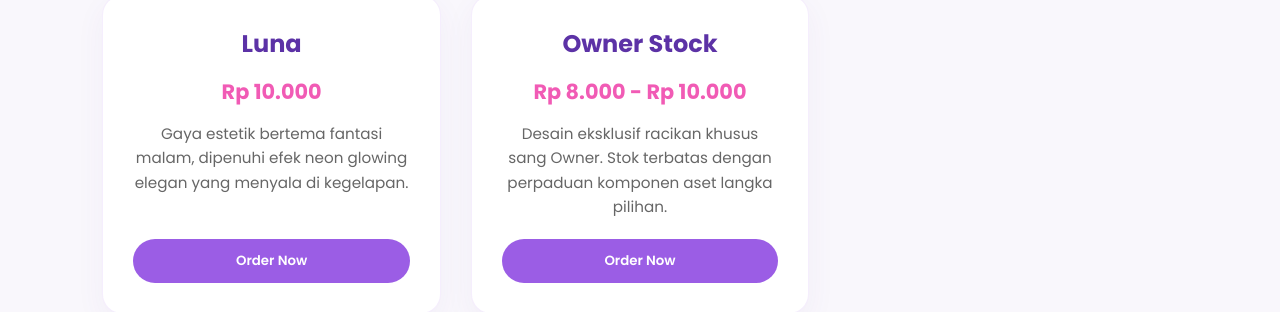
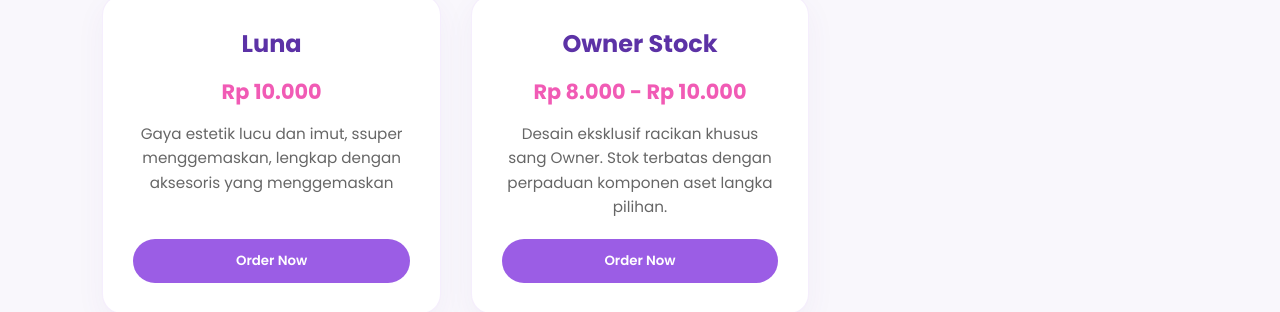
Before and after one commit to fbk772/RianKz-Store, a plain HTML site: page index.html in a window 1280 px wide. Shown: the part 2058-2370 px from the top of the page. Drawn offline with Linux system fonts and the light colour scheme.

Commit message:
Update index.html

```diff
--- a/index.html
+++ b/index.html
@@ -516,7 +516,7 @@
                 <div>
                     <h3>Luna</h3>
                     <div class="price">Rp 10.000</div>
-                    <p>Gaya estetik bertema fantasi malam, dipenuhi efek neon glowing elegan yang menyala di kegelapan.</p>
+                    <p>Gaya estetik lucu dan imut, ssuper menggemaskan, lengkap dengan aksesoris yang menggemaskan</p>
                 </div>
                 <button class="btn-order" onclick="openOrderModal('Luna', ['Rp 10.000'])">Order Now</button>
             </div>
```
